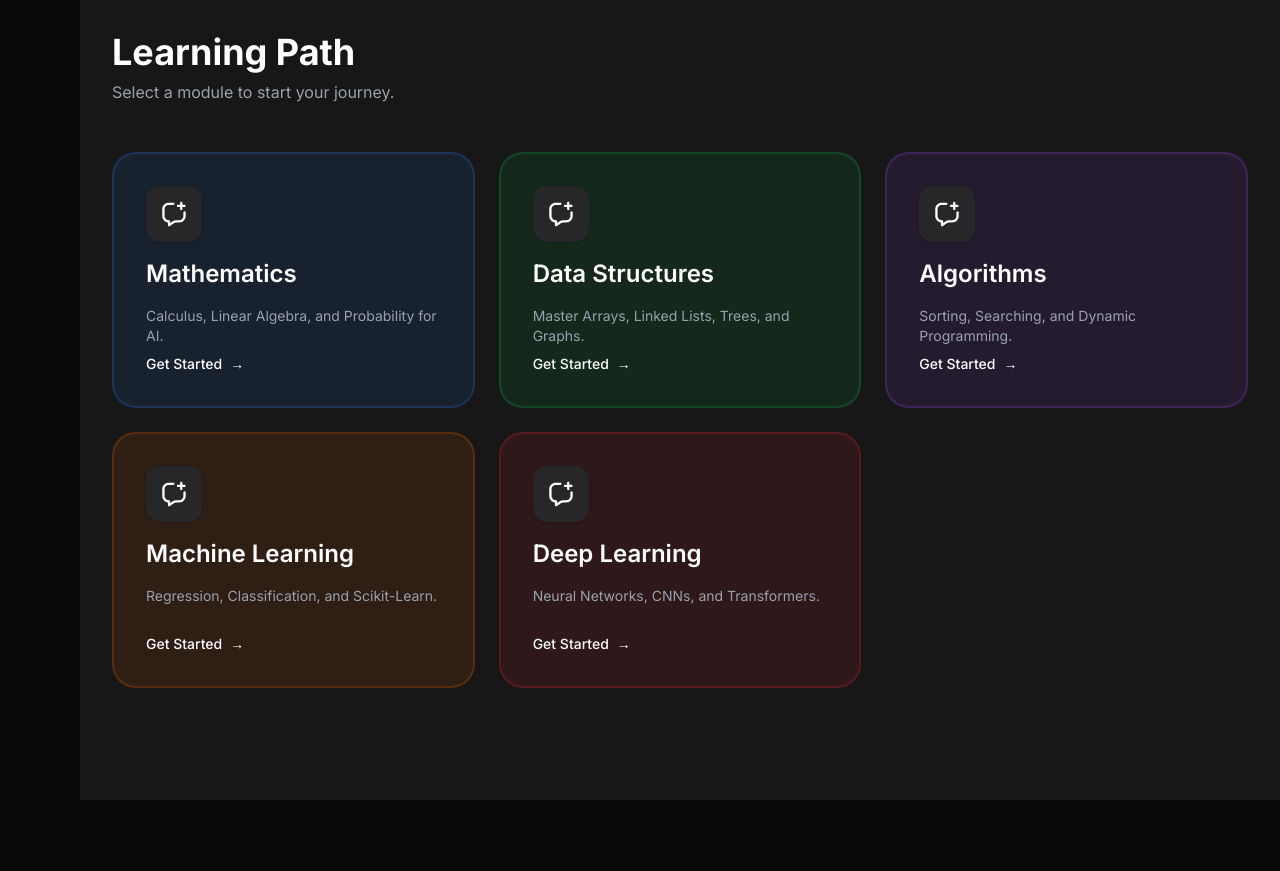
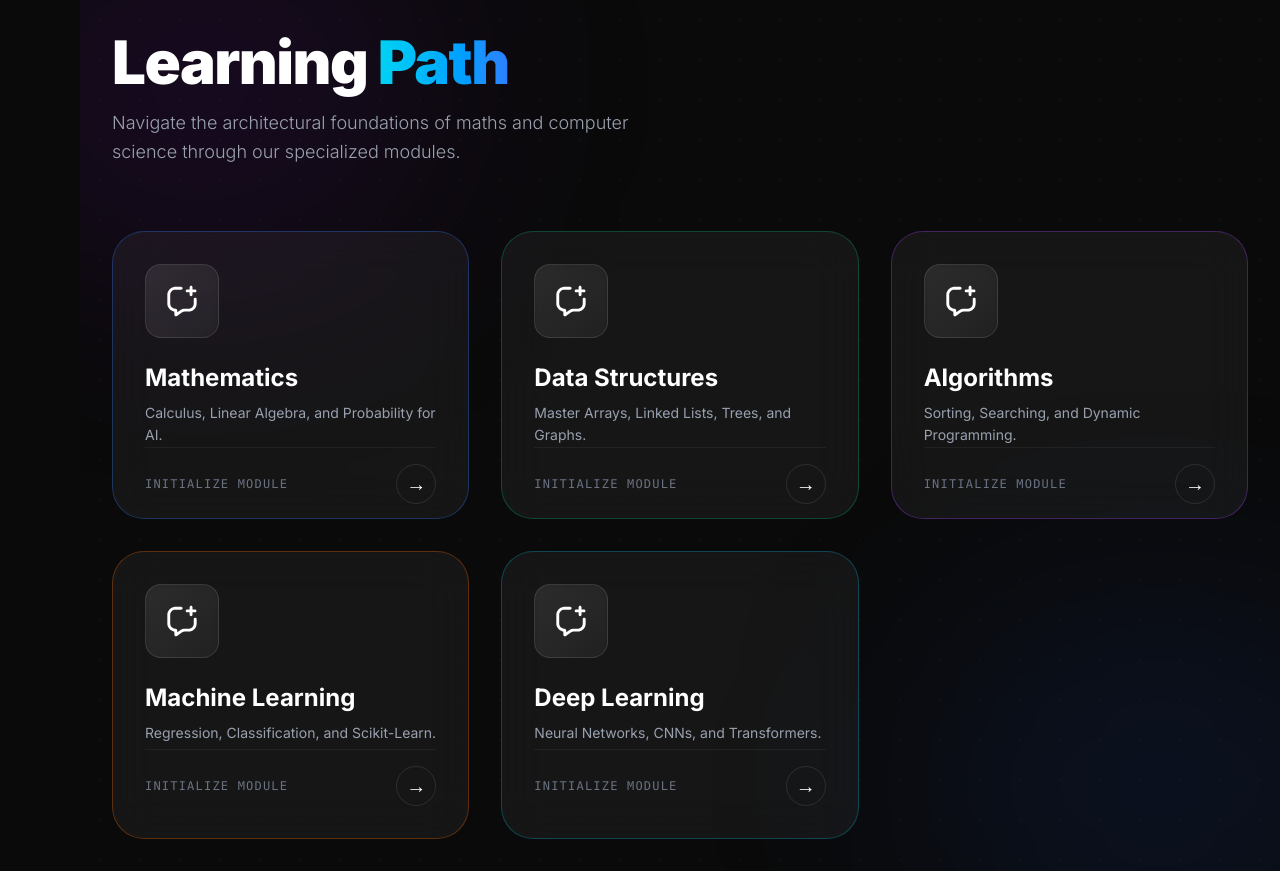
Before and after one commit to aditya95-pixel/Xmaths, a Next.js app: page /learning_path in a window 1280 px wide. Before the commit the page ends 800 px from the top, so only its background shows below. Built offline with nearby package versions, Linux system fonts and the light colour scheme; no server answers.

Commit message:
UI changes for learn page

```diff
--- a/app/learning_path/page.jsx
+++ b/app/learning_path/page.jsx
@@ -7,72 +7,113 @@ const paths = [
   {
     title: "Mathematics",
     description: "Calculus, Linear Algebra, and Probability for AI.",
-    icon: assets.math_icon, // Ensure these exist in your assets
+    icon: assets.math_icon,
     link: "/learning_path/math",
-    color: "bg-blue-500/10 border-blue-500/20"
+    glowColor: "group-hover:shadow-blue-500/40",
+    borderColor: "border-blue-500/30",
+    textColor: "text-blue-400"
   },
   {
     title: "Data Structures",
     description: "Master Arrays, Linked Lists, Trees, and Graphs.",
     icon: assets.ds_icon,
     link: "/learning_path/data-structures",
-    color: "bg-green-500/10 border-green-500/20"
+    glowColor: "group-hover:shadow-emerald-500/40",
+    borderColor: "border-emerald-500/30",
+    textColor: "text-emerald-400"
   },
   {
     title: "Algorithms",
     description: "Sorting, Searching, and Dynamic Programming.",
     icon: assets.algo_icon,
     link: "/learning_path/algorithms",
-    color: "bg-purple-500/10 border-purple-500/20"
+    glowColor: "group-hover:shadow-purple-500/40",
+    borderColor: "border-purple-500/30",
+    textColor: "text-purple-400"
   },
   {
     title: "Machine Learning",
     description: "Regression, Classification, and Scikit-Learn.",
     icon: assets.ml_icon,
     link: "/learning_path/machine-learning",
-    color: "bg-orange-500/10 border-orange-500/20"
+    glowColor: "group-hover:shadow-orange-500/40",
+    borderColor: "border-orange-500/30",
+    textColor: "text-orange-400"
   },
   {
     title: "Deep Learning",
     description: "Neural Networks, CNNs, and Transformers.",
     icon: assets.dl_icon,
     link: "/learning_path/deep-learning",
-    color: "bg-red-500/10 border-red-500/20"
+    glowColor: "group-hover:shadow-cyan-500/40",
+    borderColor: "border-cyan-500/30",
+    textColor: "text-cyan-400"
   }
 ]
 
 const LearningPath = () => {
   return (
-    <div className="min-h-screen p-8 ml-0 md:ml-20 dark:bg-[#171717] bg-gray-50 transition-all">
-      <div className="max-w-6xl mx-auto">
-        <header className="mb-12">
-          <h1 className="text-4xl font-bold dark:text-white text-gray-800">Learning Path</h1>
-          <p className="mt-2 text-gray-500 dark:text-gray-400">Select a module to start your journey.</p>
+    <div className="relative min-h-screen p-8 ml-0 md:ml-20 overflow-hidden bg-[#0a0a0a] transition-all selection:bg-cyan-500/30">
+
+      {/* Futuristic Background Elements */}
+      <div className="absolute top-0 left-0 w-full h-full overflow-hidden pointer-events-none">
+        <div className="absolute top-[-10%] left-[-10%] w-[40%] h-[40%] rounded-full bg-purple-600/10 blur-[120px]" />
+        <div className="absolute bottom-[-10%] right-[-10%] w-[40%] h-[40%] rounded-full bg-blue-600/10 blur-[120px]" />
+        <div className="absolute top-1/2 left-1/2 -translate-x-1/2 -translate-y-1/2 w-full h-full opacity-20 [background-image:radial-gradient(#ffffff1a_1px,transparent_1px)] [background-size:40px_40px]" />
+      </div>
+
+      <div className="relative z-10 max-w-6xl mx-auto">
+        <header className="mb-16 space-y-4">
+          <h1 className="text-5xl md:text-6xl font-black text-white tracking-tight">
+            Learning <span className="text-transparent bg-clip-text bg-gradient-to-r from-cyan-400 to-blue-500">Path</span>
+          </h1>
+          <p className="max-w-xl text-lg text-gray-400 font-light leading-relaxed">
+            Navigate the architectural foundations of maths and computer science through our specialized modules.
+          </p>
         </header>
 
         {/* The Grid */}
-        <div className="grid grid-cols-1 md:grid-cols-2 lg:grid-cols-3 gap-6">
+        <div className="grid grid-cols-1 md:grid-cols-2 lg:grid-cols-3 gap-8">
           {paths.map((path, index) => (
-            <Link href={path.link} key={index}>
-              <div className={`group p-8 h-64 border-2 rounded-3xl flex flex-col justify-between
-                transition-all duration-300 hover:scale-[1.02] hover:shadow-xl cursor-pointer
-                ${path.color} dark:hover:bg-white/5 hover:bg-white`}>
+            <Link href={path.link} key={index} className="group">
+              <div className={`relative h-72 p-8 border rounded-[2rem] flex flex-col justify-between
+                transition-all duration-500 ease-out
+                bg-white/5 backdrop-blur-xl ${path.borderColor}
+                hover:bg-white/[0.08] hover:-translate-y-2
+                hover:shadow-[0_20px_50px_rgba(0,0,0,0.5)] ${path.glowColor}`}>
 
-                <div className="flex flex-col gap-4">
-                  <div className="p-3 w-fit rounded-xl bg-white dark:bg-zinc-800 shadow-sm">
-                    <Image src={path.icon || assets.chat_icon} alt={path.title} className="w-8 h-8" />
+                {/* Decorative corner accent */}
+                <div className={`absolute top-6 right-6 w-2 h-2 rounded-full ${path.textColor} shadow-[0_0_10px_currentColor] opacity-0 group-hover:opacity-100 transition-opacity`} />
+
+                <div className="space-y-6">
+                  <div className="relative w-fit">
+                    <div className="absolute inset-0 bg-white/20 blur-xl rounded-full opacity-0 group-hover:opacity-100 transition-opacity" />
+                    <div className="relative p-4 rounded-2xl bg-gradient-to-br from-white/10 to-white/5 border border-white/10 shadow-inner">
+                      <Image
+                        src={path.icon || assets.chat_icon}
+                        alt={path.title}
+                        className="w-10 h-10 brightness-110"
+                      />
+                    </div>
                   </div>
-                  <h2 className="text-2xl font-semibold dark:text-white text-gray-800">
-                    {path.title}
-                  </h2>
-                  <p className="text-sm text-gray-500 dark:text-gray-400">
-                    {path.description}
-                  </p>
+
+                  <div className="space-y-2">
+                    <h2 className="text-2xl font-bold text-white group-hover:text-cyan-300 transition-colors">
+                      {path.title}
+                    </h2>
+                    <p className="text-gray-400 leading-relaxed text-sm group-hover:text-gray-300 transition-colors">
+                      {path.description}
+                    </p>
+                  </div>
                 </div>
 
-                <div className="flex items-center gap-2 text-sm font-medium dark:text-white">
-                  Get Started
-                  <span className="group-hover:translate-x-1 transition-transform">→</span>
+                <div className="flex items-center justify-between pt-4 border-t border-white/5">
+                  <span className="text-xs font-mono uppercase tracking-widest text-gray-500 group-hover:text-white transition-colors">
+                    Initialize Module
+                  </span>
+                  <div className="w-10 h-10 rounded-full border border-white/10 flex items-center justify-center group-hover:bg-white group-hover:text-black transition-all duration-300">
+                    <span className="text-xl transform group-hover:translate-x-0.5 transition-transform">→</span>
+                  </div>
                 </div>
               </div>
             </Link>
```
